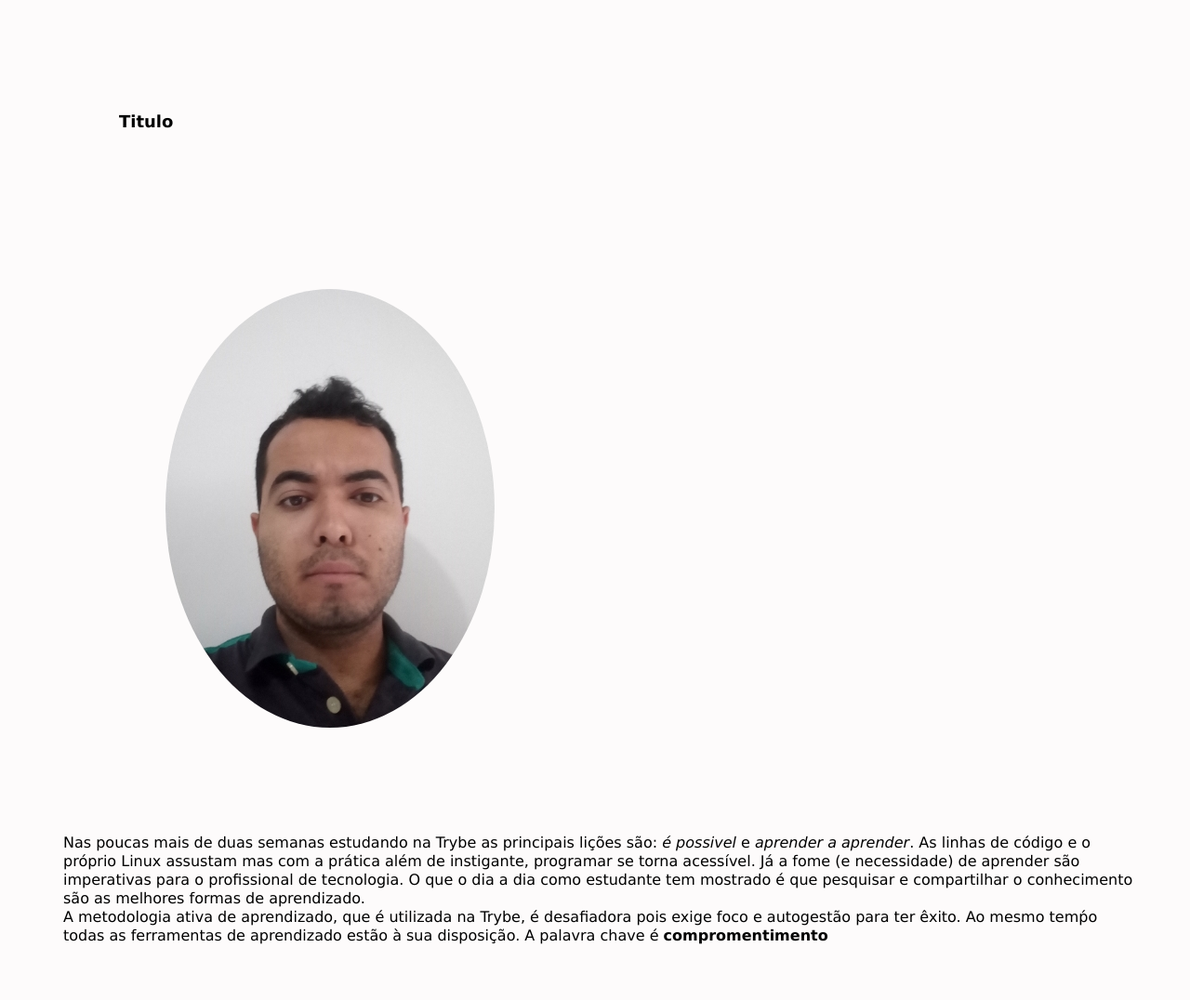
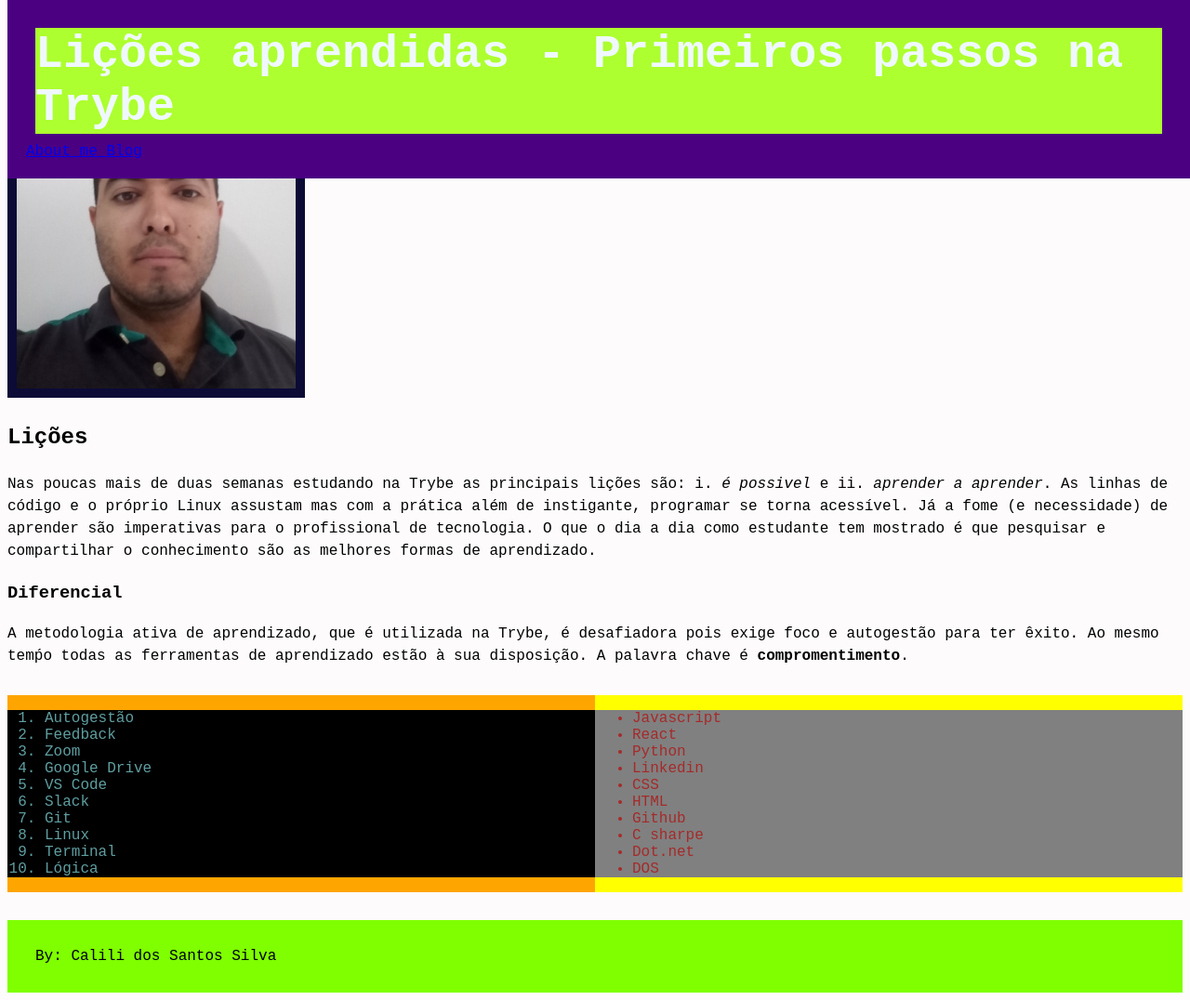
Before and after one commit to calilisantos/lessons-learned-project, a plain HTML site: page index.html in a window 1280 px wide. Shown: the whole page at 93% size. Before the commit the page ends 800 px from the top, so only its background shows below. Drawn offline with Linux system fonts and the light colour scheme.

Commit message:
Requisito 15 e ajustes no CSS em construçao

```diff
--- a/index.html
+++ b/index.html
@@ -10,29 +10,39 @@
 
 </head>
 <body>
+
+    <header id="cabecalho">
+    <h1  id="titulo"> <strong>Lições aprendidas - Primeiros passos na Trybe </strong></h1>
+
+    <nav>
+    <a href='https://www.escavador.com/sobre/7384448/calili-dos-santos-silva' target='_blank'> About me </a>
+    <a href='https://investidordireto.blogspot.com/' target='_blank'> Blog </a>
+    </nav>
+    </header>
+
     <main>
-        <header id="cabecalho">
-            <h1  id="titulo"> Titulo </h1>
-
-        <header>
 
     <img id="minha_foto" src="foto.jpg" alt="Perfil.jpg" >
 
-            <article class="lado-esquerdo">
-                Nas poucas mais de duas semanas estudando na Trybe as principais lições são: <i><em>é possivel</em></i> e
-                <i><em>aprender a aprender</em></i>. As linhas de código e o próprio Linux assustam mas com a prática além de
+    <article class="artigos">
+    <h2> Lições</h2>
+    Nas poucas mais de duas semanas estudando na Trybe as principais lições são: i. <em>é possivel</em> e
+    ii. <em>aprender a aprender</em>. As linhas de código e o próprio Linux assustam mas com a prática além de
     instigante, programar se torna acessível. Já a fome (e necessidade) de aprender são imperativas para o profissional
     de tecnologia. O que o dia a dia como estudante tem mostrado é que pesquisar e compartilhar o conhecimento são as
     melhores formas de aprendizado.
     </article>
-            <section class="lado-direito">
+
+    <section class="artigos">
+    <h3>Diferencial</h3>
     <aside>A metodologia ativa de aprendizado, que é utilizada na Trybe, é desafiadora pois exige foco e autogestão para
     ter êxito. Ao mesmo temṕo todas as ferramentas de aprendizado estão à sua disposição. A palavra chave é
-                <strong>compromentimento</strong>
+    <strong>compromentimento</strong>.
     </aside>
     </section>
 
-        <table>
+
+    <section  class="lado-esquerdo">
     <ol id="licoes_aprendidas">
     <li> Autogestão </li>
     <li> Feedback </li>
@@ -45,7 +55,9 @@
     <li> Terminal </li>
     <li> Lógica </li>
     </ol>
+    </section>
 
+    <section  class="lado-direito" >
     <ul id="licoes_a_aprender">
     <li> Javascript </li>
     <li> React </li>
@@ -58,15 +70,18 @@
     <li> Dot.net </li>
     <li> DOS </li>
     </ul>
+    </section>
+
+
+    <table>
+
     </table>
-        <nav>
-            <a href='https://www.escavador.com/sobre/7384448/calili-dos-santos-silva' target='_blank'> About me </a>
-            <a href='https://investidordireto.blogspot.com/' target='_blank'> Blog </a>
-        </nav>
+
+    </main>
 
     <footer id="rodape"> By: Calili dos Santos Silva </footer>
 
-    </main>
+
 
 </body>
 
--- a/style.css
+++ b/style.css
@@ -1,55 +1,66 @@
 body {
   background-color: rgb(253, 251, 251);
-  font-family: Verdana;
+  font-family: 'Courier New', sans-serif;
 }
 
 #cabecalho {
+  background-color: indigo;
   position: fixed;
   top: 0;
-  margin: 10px;
-  padding: 50px;
-  border: 50px;
+  padding: 20px;
 }
 
 #titulo {
-  font-size: large;
+  font-size: 50px;
+  color: aliceblue;
+  background-color: greenyellow;
   margin: 10px;
-  padding: 50px;
-  border: 50px;
+  border: 10px;
 }
 
 #minha_foto {
-  border-radius: 100%;
-  margin: 10px;
-  padding: 100px;
-  border: 50px;
+  background-color: rgb(11, 11, 54);
+  width: 300px;
+  padding: 10px;
+  float: initial;
+}
+
+.artigos {
+  line-height: 1.5;
 }
 
 .lado-esquerdo {
-  line-height: 20px;
+  display: inline-block;
+  width: 50%;
+  top:left;
+  background-color: orange;
+  margin-top: 30px;
+
 }
 
 .lado-direito {
-  line-height: 20px;
+  float: right;
+  width: 50%;
+  top:right;
+  background-color: yellow;
+  margin-top: 30px;
+
 }
 
 #licoes_aprendidas {
+  background-color: black;
   color: cadetblue;
-  margin: 30px;
-  padding: 50px;
-  border: 50px;
+
 }
 
 #licoes_a_aprender {
+  background-color: gray;
   color: brown;
-  margin: 30px;
-  padding: 50px;
-  border: 50px;
+
 }
 
 #rodape {
   background-color: chartreuse;
-  margin: 10px;
-  padding: 50px;
-  border: 50px;
+  margin-top: 30px;
+  padding: 30px;
 }
```
Also changed, not shown: referencias.txt. Lines whose indentation alone changed are shown as unchanged.
